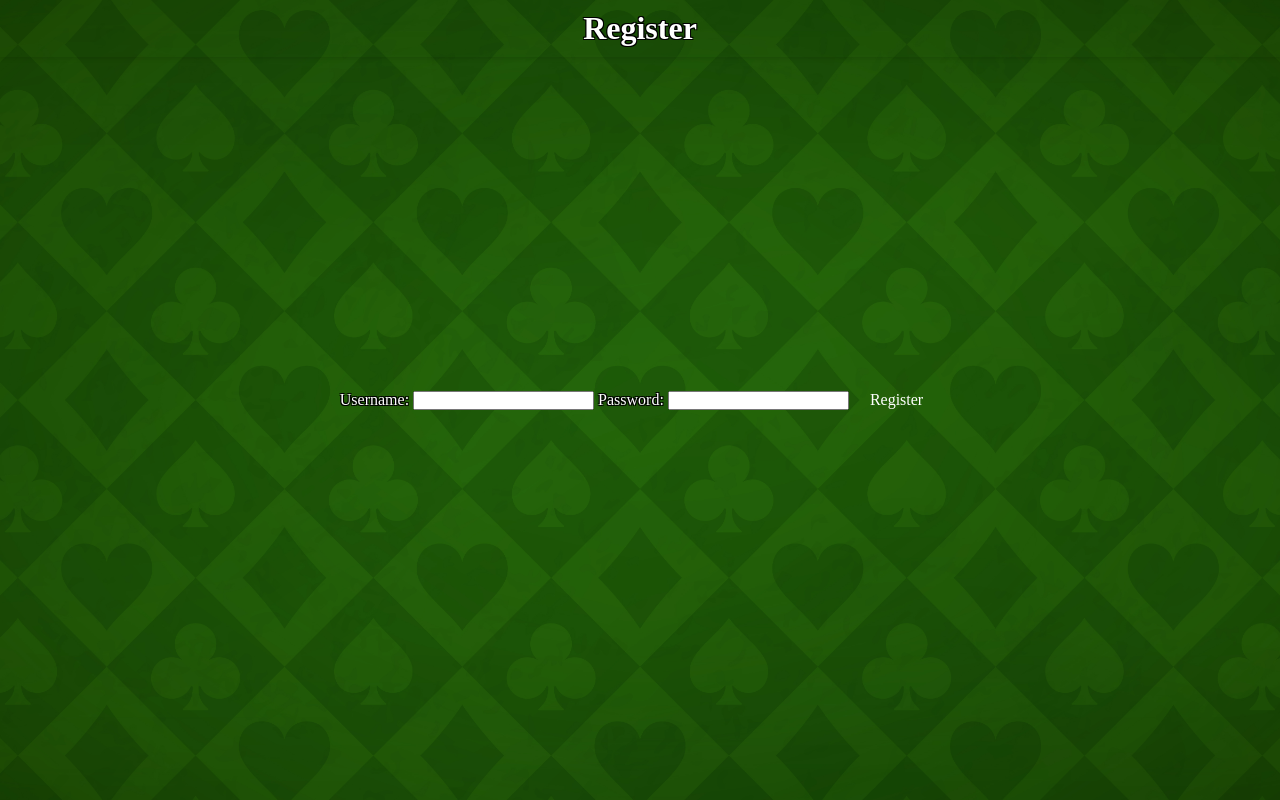
After one commit to software-students-fall2023/5-final-project-lastteam, a Flask app: page /register in a window 1280 px wide. The commit adds this page. Run offline with Flask 3, Linux system fonts and the light colour scheme.

Commit message:
basic login register logic

```diff
--- /dev/null
+++ b/commands.txt
@@ -0,0 +1,3 @@
+open docker (not a command)
+docker compose build
+docker compose up -d
--- /dev/null
+++ b/web_app/app.py
@@ -0,0 +1,77 @@
+"""Web App"""
+from flask import Flask, render_template, request, redirect, url_for, session
+import pymongo
+from werkzeug.security import generate_password_hash, check_password_hash
+from flask_session import Session
+
+app = Flask(__name__)
+
+sess = Session()
+
+client = pymongo.MongoClient("db", 27017)
+db = client["testdb"]
+
+try:
+    client.admin.command("ping")
+    print(" *", "Connected to MongoDB!")
+except ConnectionError as e:
+    print(" * MongoDB connection error:", e)
+
+
+@app.route("/")
+def home():
+    """Route for home page"""
+    return render_template("index.html")
+
+
+@app.route("/login", methods=["GET", "POST"])
+def login():
+    """Route for login page"""
+    if request.method == "GET":
+        return render_template("login.html")
+
+    if request.method == "POST":
+        username = request.form["username"]
+        password = request.form["password"]
+
+        user = db["users"].find_one({"username": username})
+
+        if user and check_password_hash(user["password"], password):
+            return redirect(url_for("home"))
+        else:
+            error = "Login credential not correct!"
+            return render_template("login.html", error=error)
+
+    return render_template("login.html")
+
+
+@app.route("/register", methods=["GET", "POST"])
+def register():
+    """Route for register page"""
+    if request.method == "GET":
+        return render_template("register.html")
+
+    if request.method == "POST":
+        username = request.form["username"]
+        password = request.form["password"]
+
+        if db["users"].find_one({"username": username}):
+            error = "Username already exists!"
+            return render_template("register.html", error=error)
+
+        hashed_password = generate_password_hash(password)
+
+        db["users"].insert_one(
+            {
+                "username": username,
+                "password": hashed_password,
+            }
+        )
+
+        return redirect(url_for("home"))
+
+    return render_template("register.html")
+
+
+if __name__ == "__main__":
+    app.run(debug=False, host="0.0.0.0", port=5001)
--- /dev/null
+++ b/web_app/requirements.txt
@@ -0,0 +1,6 @@
+Flask
+Flask-Cors
+Flask-Session
+pymongo
+Werkzeug
+python-dotenv
--- a/web-app/static/styles/main.css
+++ b/web_app/static/styles/main.css
@@ -119,3 +119,19 @@ body {
     margin-top: 10px;
     font-size: 1rem;
 }
+
+.register-container {
+    display: flex;
+    flex-direction: column;
+    align-items: center;
+    justify-content: center;
+    min-height: 100vh;
+}
+
+.register-container button {
+    margin: 10px 0;
+}
+
+.error-message span {
+    color: red;
+}
--- /dev/null
+++ b/web_app/templates/register.html
@@ -0,0 +1,35 @@
+<!DOCTYPE html>
+<html lang="en">
+
+<head>
+    <meta charset="UTF-8">
+    <meta name="viewport" content="width=device-width, initial-scale=1.0">
+    <title>Poker Analysis Pro</title>
+    <link rel="stylesheet" href="{{ url_for('static',filename='styles/main.css') }}">
+</head>
+
+<body>
+    <div class="header">
+        <h1>Register</h1>
+    </div>
+
+    <div class="register-container">
+        {% if error %}
+            <div class="error-message">
+                <span>{{ error }}</span>
+            </div>
+        {% endif %}
+
+        <form action="/register" method="POST">
+            <label for="username">Username:</label>
+            <input type="text" name="username" id="username" value="" required>
+
+            <label for="password">Password:</label>
+            <input type="password" name="password" id="password" value="" required>
+
+            <input class="button" type="submit" value="Register">
+        </form>
+    </div>
+</body>
+
+</html>
```
Also changed, not shown: docker-compose.yml (added, +21 -0 lines), web-app/app.py (deleted, +0 -10 lines), web_app/templates/index.html (added, +21 -0 lines), web_app/templates/login.html (renamed from web-app/templates/index.html, +7 -2 lines), .github/workflows/lint.yml, web-app/tests/test_webapp.py (deleted), web_app/__init__.py (added), web_app/static/images/appBackground.jpg (renamed from web-app/static/images/appBackground.jpg), web_app/tests/__init__.py (added), web_app/tests/test_webapp.py (added), 3 other files.
